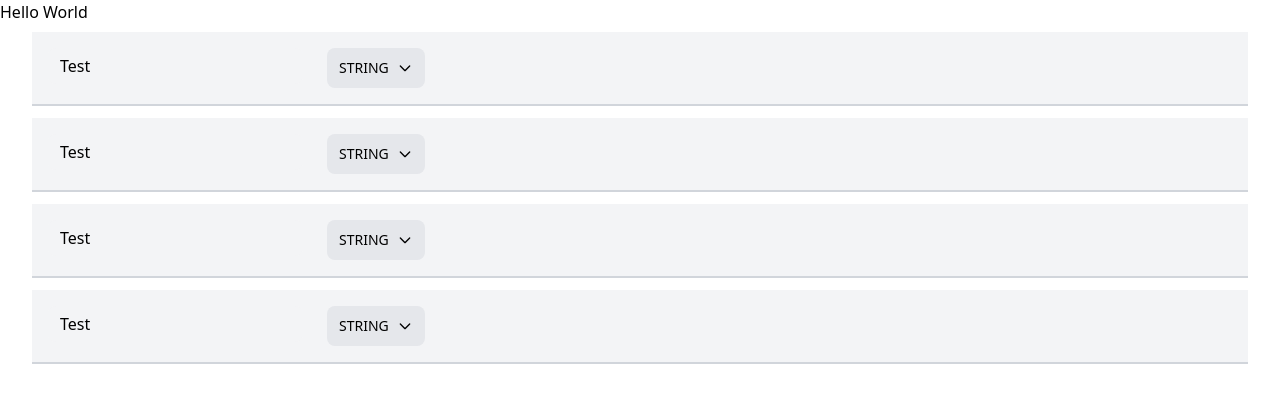
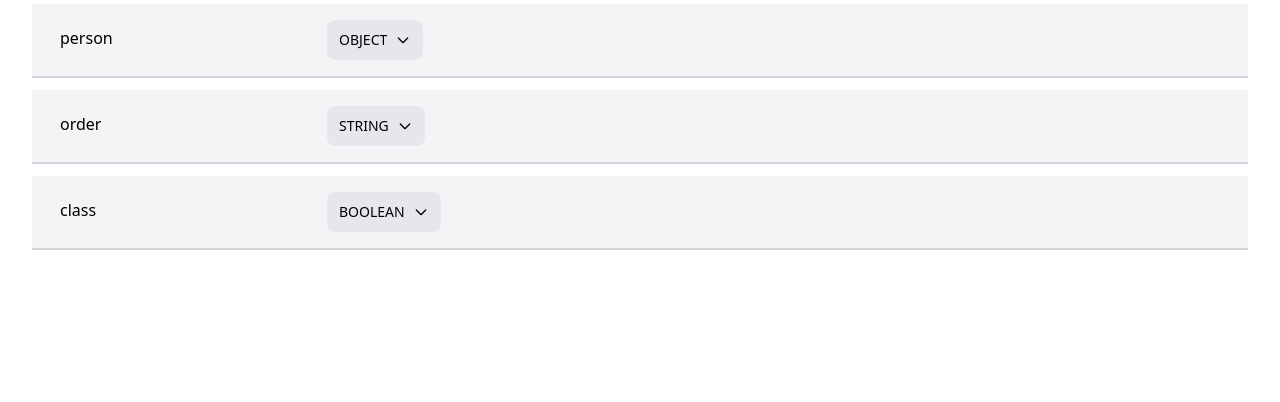
Before and after one commit to anshkush92/cosmocloud, a React (Create React App) app: page / in a window 1280 px wide. Shown: the top 402 px of the page. Built offline with nearby package versions, Linux system fonts and the light colour scheme.

Commit message:
Added the logic to add the field Name Type at the adjacent / cousin level
Signed-off-by: anshkush92college <imt_2020013@iiitm.ac.in>

```diff
--- a/src/App.js
+++ b/src/App.js
@@ -1,13 +1,15 @@
 import Row from './components/row/Row';
 
+import { useSelector } from 'react-redux';
+
 const App = () => {
+  const { items } = useSelector((state) => state.fieldNameType);
+
   return (
     <div className='flex flex-col gap-1'>
-      Hello World
-      <Row />
-      <Row />
-      <Row />
-      <Row />
+      {items.map((item, index) => (
+        <Row item={item} key={index} />
+      ))}
     </div>
   );
 };
--- a/src/components/buttons/AddRow.jsx
+++ b/src/components/buttons/AddRow.jsx
@@ -1,8 +1,13 @@
 import React from 'react';
+import { useDispatch } from 'react-redux';
+import { addFieldNameType } from '../../features/fieldNameType/fieldNameTypeSlice';
 
 const AddRow = () => {
+  const dispatch = useDispatch();
+
   const handleClick = () => {
     console.log('Add row button clicked');
+    dispatch(addFieldNameType({ body: 'Test', dataType: 'number' }));
   };
 
   return (
--- a/src/components/input/Field.jsx
+++ b/src/components/input/Field.jsx
@@ -1,7 +1,7 @@
 import { useState } from 'react';
 
-const Field = () => {
-  const [value, setValue] = useState('Test');
+const Field = ({ body }) => {
+  const [value, setValue] = useState(body);
 
   const handleChange = (event) => {
     setValue(event.target.value);
--- a/src/components/row/Row.jsx
+++ b/src/components/row/Row.jsx
@@ -8,9 +8,11 @@ import Field from '../input/Field';
 
 import dataTypes from '../../constants/dataTypes';
 
-const Row = () => {
+const Row = ({ item }) => {
+  const { body, dataType } = item;
+
   const [currentDataType, setCurrentDataType] = useState(
-    dataTypes[0].toUpperCase()
+    dataType.toUpperCase()
   );
 
   const changeCurrentDataType = (dataType) => {
@@ -20,7 +22,7 @@ const Row = () => {
   return (
     <div className='flex bg-gray-100 group hover:bg-gray-200 mx-8 my-1 p-4 border-b-2 border-gray-300 gap-4 items-center justify-between'>
       <div className='flex'>
-        <Field />
+        <Field body={body} />
         <DataTypes
           changeCurrentDataType={changeCurrentDataType}
           currentDataType={currentDataType}
--- a/src/features/fieldNameType/fieldNameTypeSlice.js
+++ b/src/features/fieldNameType/fieldNameTypeSlice.js
@@ -38,7 +38,14 @@ const initialState = {
 const fieldNameTypeSlice = createSlice({
   name: 'fieldNameType',
   initialState,
-  reducers: {},
+  reducers: {
+    addFieldNameType: (state, action) => {
+      console.log('action.payload', action.payload);
+      state.items.push(action.payload);
+    },
+  },
 });
 
+export const { addFieldNameType } = fieldNameTypeSlice.actions;
+
 export default fieldNameTypeSlice.reducer;
```
